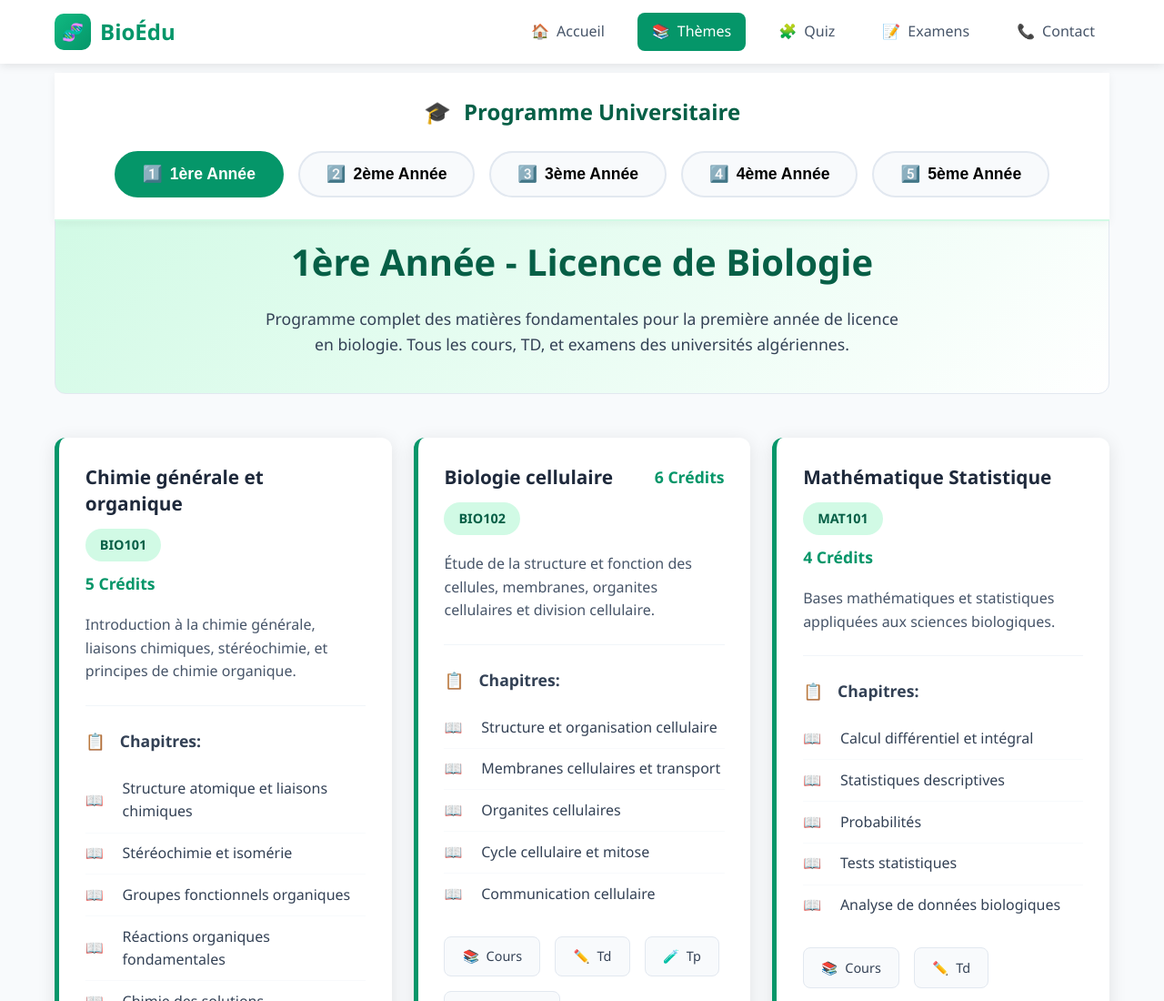
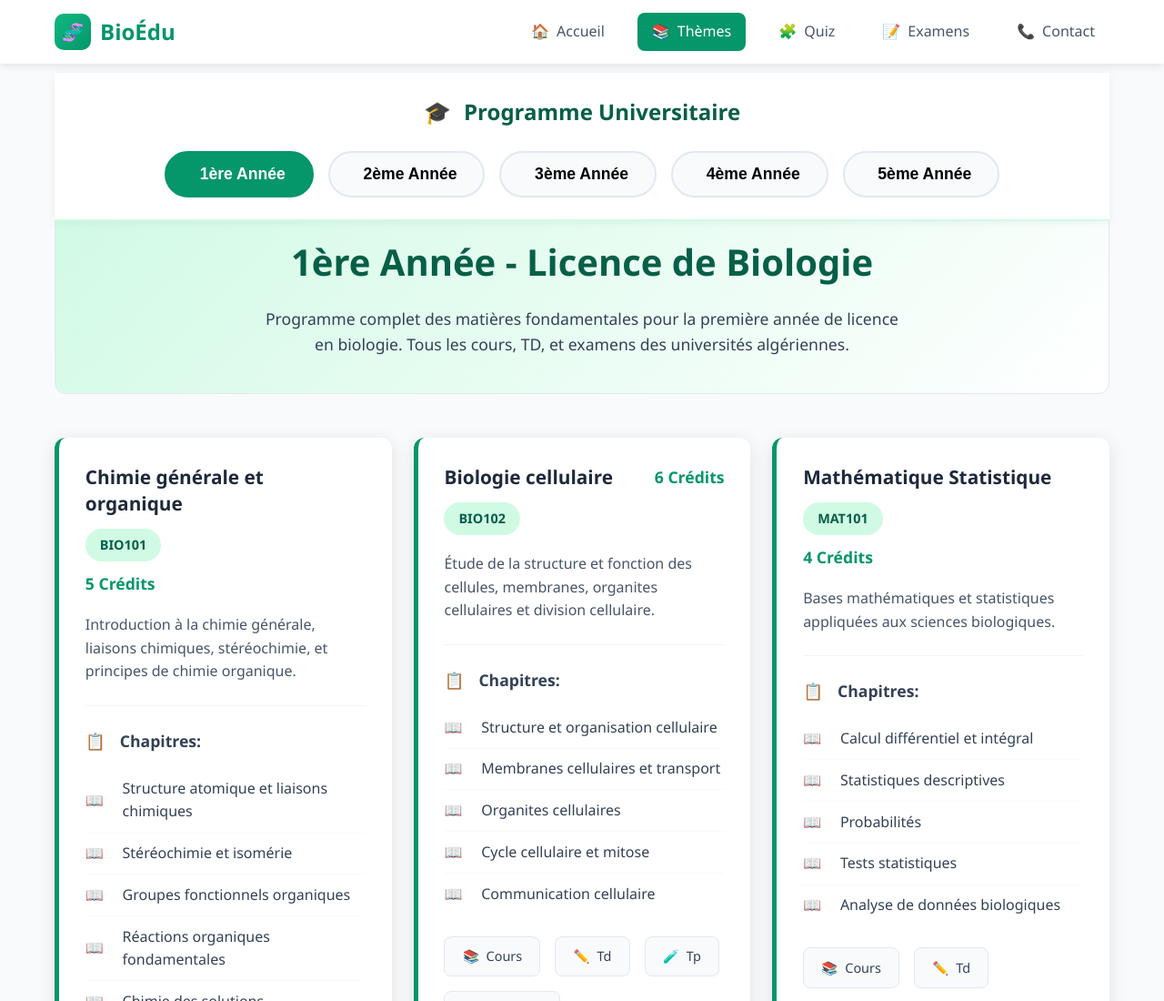
Before and after one commit to oriokay/bio, a plain HTML site: page themes.html in a window 1280 px wide. Shown: the top 1100 px of the page at 91% size. Drawn offline with Linux system fonts and the light colour scheme.

Commit message:
Update themes.html

```diff
--- a/themes.html
+++ b/themes.html
@@ -28,19 +28,19 @@
                 </h2>
                 <div class="year-tabs" id="yearTabs">
                     <button class="year-tab active" data-year="1">
-                        <span>1️⃣</span> 1ère Année
+                        <span></span> 1ère Année
                     </button>
                     <button class="year-tab" data-year="2">
-                        <span>2️⃣</span> 2ème Année
+                        <span></span> 2ème Année
                     </button>
                     <button class="year-tab" data-year="3">
-                        <span>3️⃣</span> 3ème Année
+                        <span></span> 3ème Année
                     </button>
                     <button class="year-tab" data-year="4">
-                        <span>4️⃣</span> 4ème Année
+                        <span></span> 4ème Année
                     </button>
                     <button class="year-tab" data-year="5">
-                        <span>5️⃣</span> 5ème Année
+                        <span></span> 5ème Année
                     </button>
                 </div>
             </div>
```
